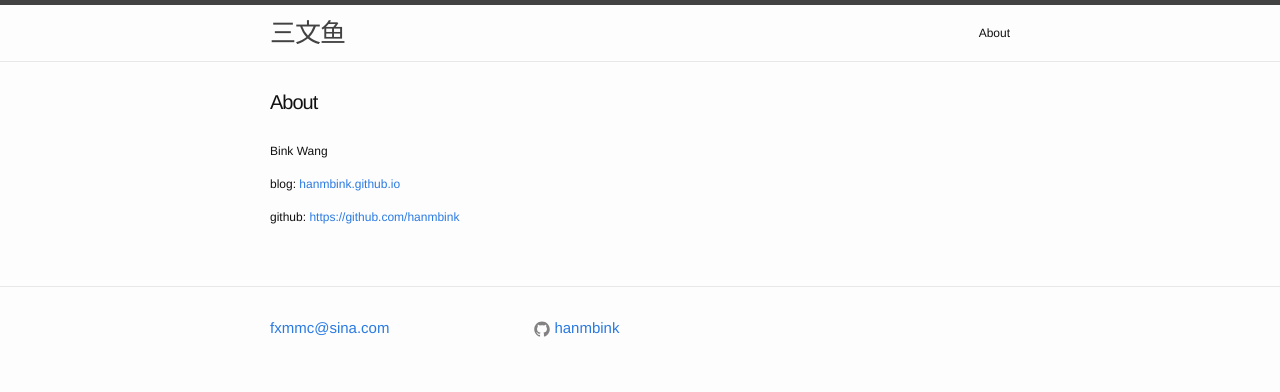
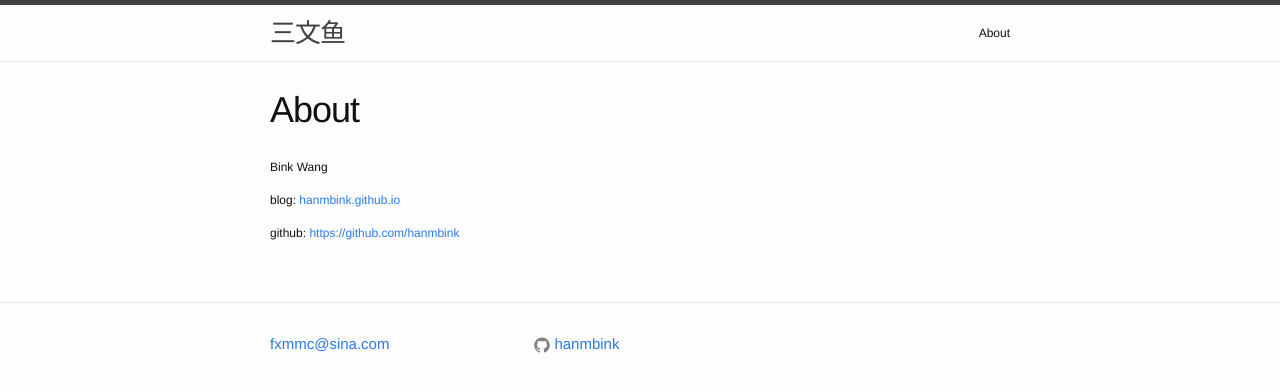
Before and after one commit to binkwang/hanmbink.github.io, a Jekyll site: the page built from about.md, in a window 1280 px wide. Shown: the top 392 px of the page. Built offline with Jekyll 4.4.1, drawn with Linux system fonts in a browser that asks for light colours.

Commit message:
Update _layout.scss

```diff
--- a/_sass/_layout.scss
+++ b/_sass/_layout.scss
@@ -197,25 +197,13 @@
     margin-bottom: $spacing-unit;
 }
 
-/**
 .post-title {
-    font-size: 42px;
+    font-size: 36px;
     letter-spacing: -1px;
     line-height: 1;
 
     @include media-query($on-laptop) {
-        font-size: 36px;
-    }
-}
-*/
-
-.post-title {
-    font-size: 20px;
-    letter-spacing: -1px;
-    line-height: 1;
-
-    @include media-query($on-laptop) {
-        font-size: 36px;
+        font-size: 28px;
     }
 }
 
```
